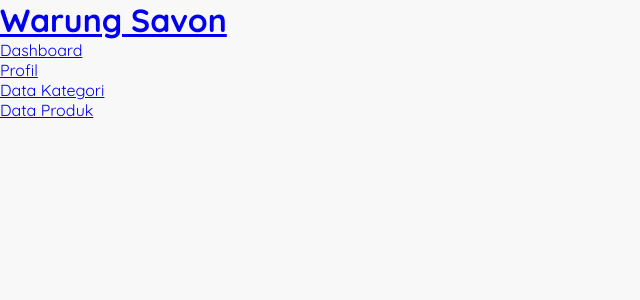
After one commit to dickyyahya/toko_sembako, a PHP site: page /dashboard.php in a window 1280 px wide. The commit adds this page. Shown: the top 300 px of the page, without its empty margins (0-640 px from the left). Run offline with PHP 8.4, Linux system fonts and the light colour scheme.

Commit message:
tambah dashboard

```diff
--- /dev/null
+++ b/dashboard.php
@@ -0,0 +1,26 @@
+<!DOCTYPE html>
+<html lang="en">
+
+<head>
+    <meta charset="UTF-8">
+    <meta name="viewport" content="width=device-width, initial-scale=1.0">
+    <title>Warung Savon</title>
+    <link rel="stylesheet" href="css/style.css">
+    <link rel="preconnect" href="https://fonts.googleapis.com">
+    <link rel="preconnect" href="https://fonts.gstatic.com" crossorigin>
+    <link href="https://fonts.googleapis.com/css2?family=Quicksand:wght@300..700&display=swap" rel="stylesheet">
+</head>
+
+<body>
+    <header>
+        <h1><a href="dashboard.php">Warung Savon</a></h1>
+        <ul>
+            <li><a href="dashboard.php">Dashboard</a></li>
+            <li><a href="profil.php">Profil</a></li>
+            <li><a href="data-kategori.php">Data Kategori</a></li>
+            <li><a href="data-produk.php">Data Produk</a></li>
+        </ul>
+    </header>
+</body>
+
+</html>
```
Also changed, not shown: login.php (+10 -1 lines).
